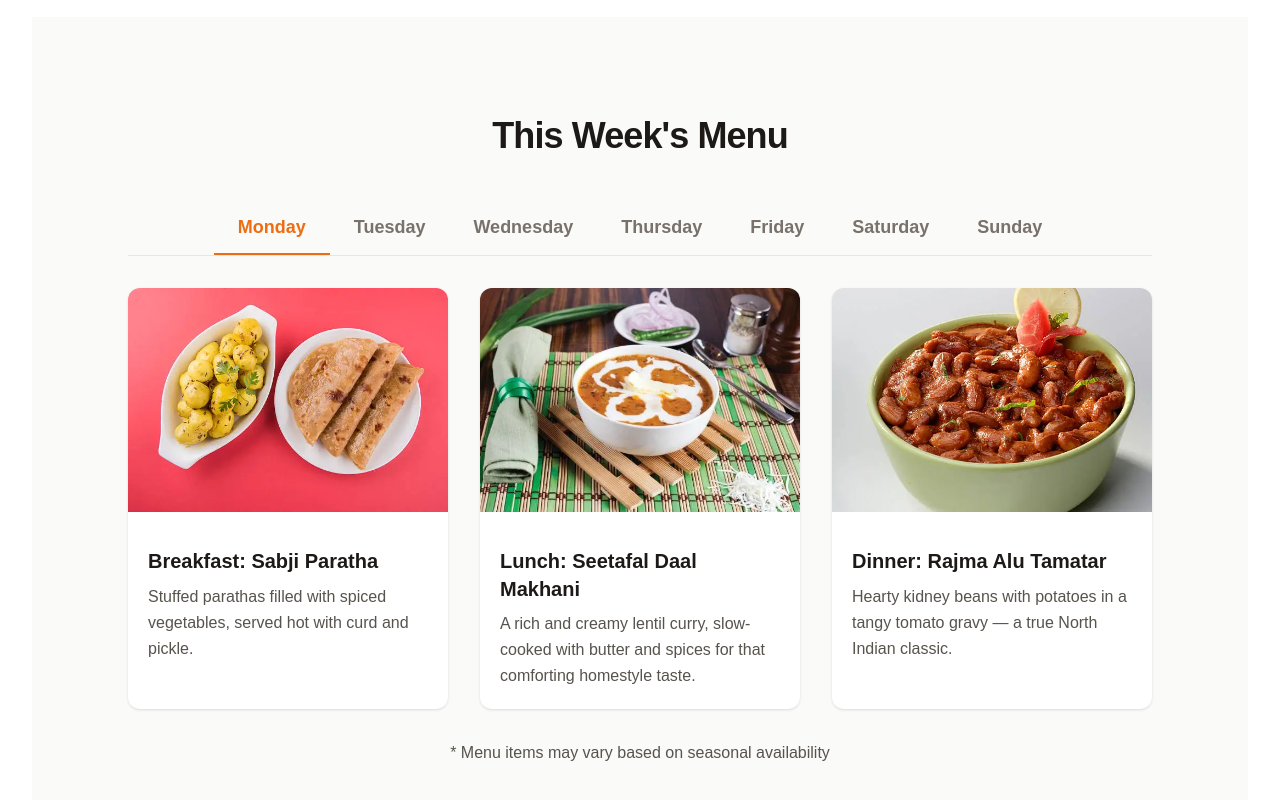
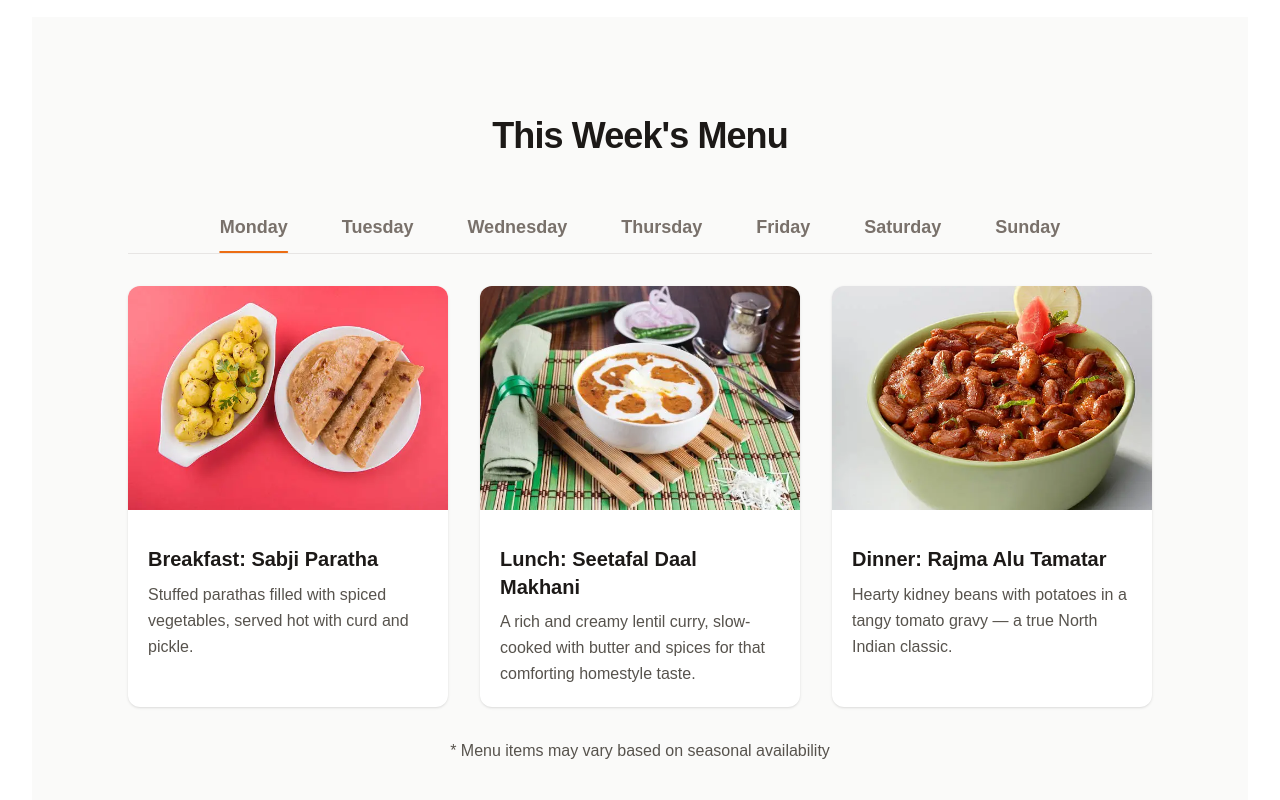
Before and after one commit to AnmolK08/MOP-Management-System, a React (Vite) app in the folder frontend/: page / in a window 1280 px wide. Shown: the part 711-1511 px from the top of the page. Built offline with nearby package versions, Linux system fonts and the light colour scheme.

Commit message:
Add lucide-react dependency and enhance Menu component: improve button styling and layout for better user experience

```diff
--- a/frontend/package.json
+++ b/frontend/package.json
@@ -12,6 +12,7 @@
   "dependencies": {
     "@tailwindcss/vite": "^4.1.13",
     "axios": "^1.11.0",
+    "lucide-react": "^0.544.0",
     "react": "^19.1.1",
     "react-calendar": "^6.0.0",
     "react-dom": "^19.1.1",
--- a/frontend/src/Components/Menu.jsx
+++ b/frontend/src/Components/Menu.jsx
@@ -216,18 +216,27 @@ const menuData = {
             <h2 className="text-stone-900 text-4xl font-bold leading-tight tracking-tight text-center mb-12">This Week's Menu</h2>
             <div className="max-w-5xl mx-auto">
                 <div className="flex justify-center border-b border-stone-200 mb-8">
-                    <div className="flex overflow-x-auto [-ms-scrollbar-style:none] [scrollbar-width:none] [&::-webkit-scrollbar]:hidden">
+            <div className="flex gap-1.5 overflow-x-auto [-ms-scrollbar-style:none] [scrollbar-width:none] [&::-webkit-scrollbar]:hidden">
               {days.map((day) => (
                 <button
                   key={day}
                   onClick={() => setSelectedDay(day)}
-                                className={`flex flex-col items-center justify-center px-6 pb-3 pt-2 border-b-2 ${day === selectedDay ? 'border-b-[#ec6d13] text-[#ec6d13]' : 'border-b-transparent text-stone-500 hover:text-[#ec6d13] hover:border-b-[#ec6d13]/50 transition-colors'}`}
+                  className={`relative flex flex-col items-center justify-center px-6 pb-3 pt-2
+                    text-stone-500 transition-colors
+                    after:content-[''] after:absolute after:bottom-0 after:left-1/2 after:-translate-x-1/2
+                    after:h-[2px] after:w-[0%] after:rounded-full after:transition-all after:duration-300
+                    ${
+                      day === selectedDay
+                        ? "text-[#ec6d13] after:bg-[#ec6d13] after:w-[60%]"
+                        : "hover:text-[#ec6d13] hover:after:bg-[#ec6d13]/50 hover:after:w-[60%]"
+                    }`}
                 >
                   <p className="text-lg font-semibold leading-normal whitespace-nowrap">{day}</p>
                 </button>
                 ))}
               </div>
             </div>
+
                 <div className="grid grid-cols-1 sm:grid-cols-2 lg:grid-cols-3 gap-4 sm:gap-6 lg:gap-8">
                     {menuData[selectedDay].map((item, index) => (
                         <MenuItemCard key={index} {...item} />
```
Also changed, not shown: 1 other file (tests, documents, lock files or other folders). Lines whose indentation alone changed are shown as unchanged.
